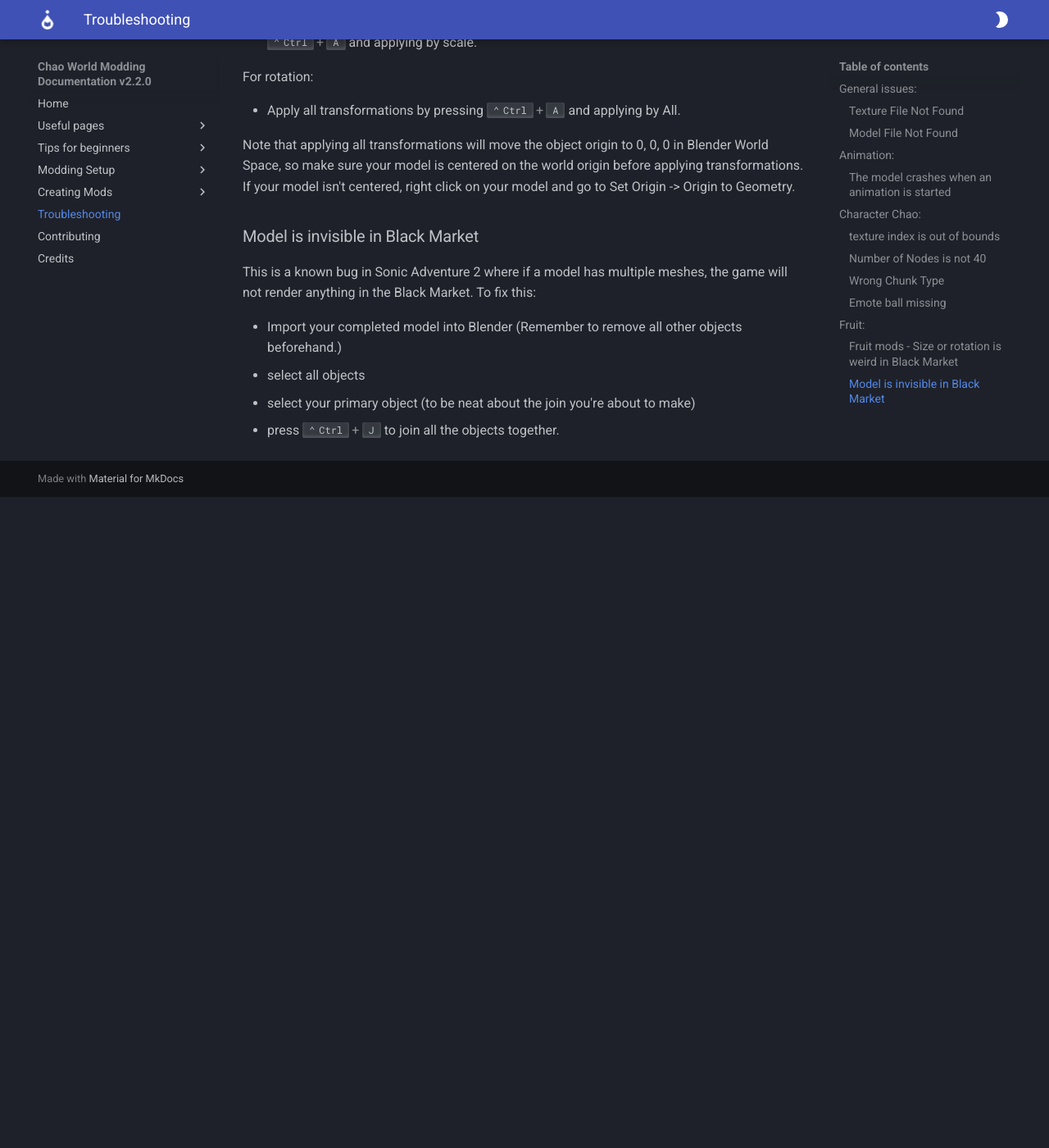
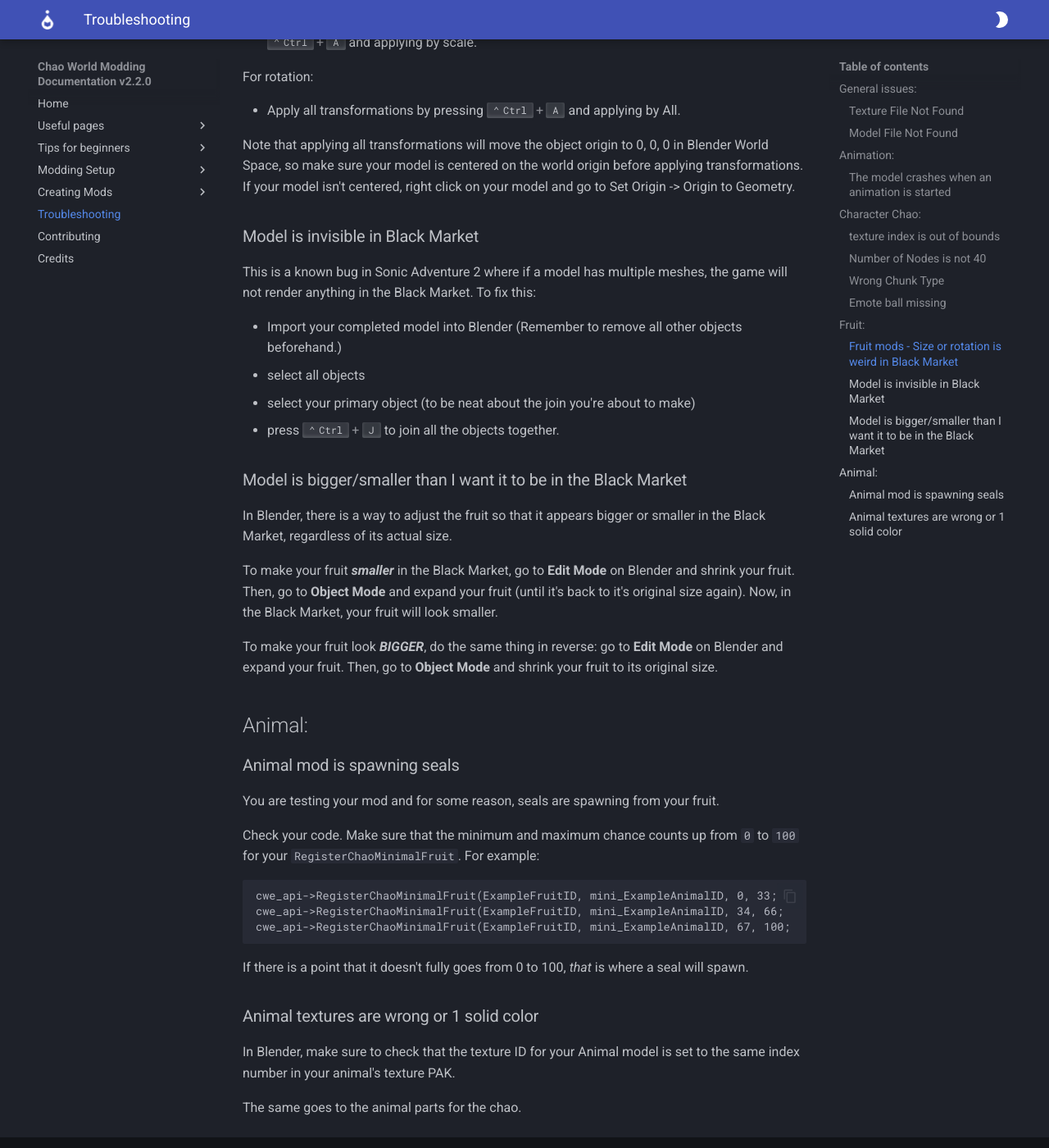
Before and after one commit to NostalgiaNinja/ChaoModding_Docs, an MkDocs documentation site: the page built from docs/troubleshooting.md, in a window 1280 px wide and 1400 px high, scrolled down 7910 px. Shown: the whole window at 82% size. Built offline with MkDocs 1.6.1 and Material for MkDocs 9.7.7, drawn with Linux system fonts in a browser that asks for light colours; before the commit the page ends 8516 px from its top, so only the background shows below that.

Commit message:
Update troubleshooting.md
Updated troubleshooting with extra (hopefully) helpful things.

````diff
--- a/docs/troubleshooting.md
+++ b/docs/troubleshooting.md
@@ -137,3 +137,34 @@ This is a known bug in Sonic Adventure 2 where if a model has multiple meshes, t
 * select all objects
 * select your primary object (to be neat about the join you're about to make)
 * press ++ctrl+j++ to join all the objects together.
+
+### Model is bigger/smaller than I want it to be in the Black Market
+
+In Blender, there is a way to adjust the fruit so that it appears bigger or smaller in the Black Market, regardless of its actual size.
+
+To make your fruit ***smaller*** in the Black Market, go to **Edit Mode** on Blender and shrink your fruit.  Then, go to **Object Mode** and expand your fruit (until it's back to it's original size again).
+Now, in the Black Market, your fruit will look smaller.
+
+To make your fruit look ***BIGGER***, do the same thing in reverse: go to **Edit Mode** on Blender and expand your fruit.  Then, go to **Object Mode** and shrink your fruit to its original size.
+
+## Animal:
+
+### Animal mod is spawning seals
+
+You are testing your mod and for some reason, seals are spawning from your fruit.
+
+Check your code.  Make sure that the minimum and maximum chance counts up from `0` to `100` for your `RegisterChaoMinimalFruit`.  For example:
+
+```
+cwe_api->RegisterChaoMinimalFruit(ExampleFruitID, mini_ExampleAnimalID, 0, 33;
+cwe_api->RegisterChaoMinimalFruit(ExampleFruitID, mini_ExampleAnimalID, 34, 66;
+cwe_api->RegisterChaoMinimalFruit(ExampleFruitID, mini_ExampleAnimalID, 67, 100;
+```
+
+If there is a point that it doesn't fully goes from 0 to 100, *that* is where a seal will spawn.
+
+### Animal textures are wrong or 1 solid color
+
+In Blender, make sure to check that the texture ID for your Animal model is set to the same index number in your animal's texture PAK.
+
+The same goes to the animal parts for the chao.
````
